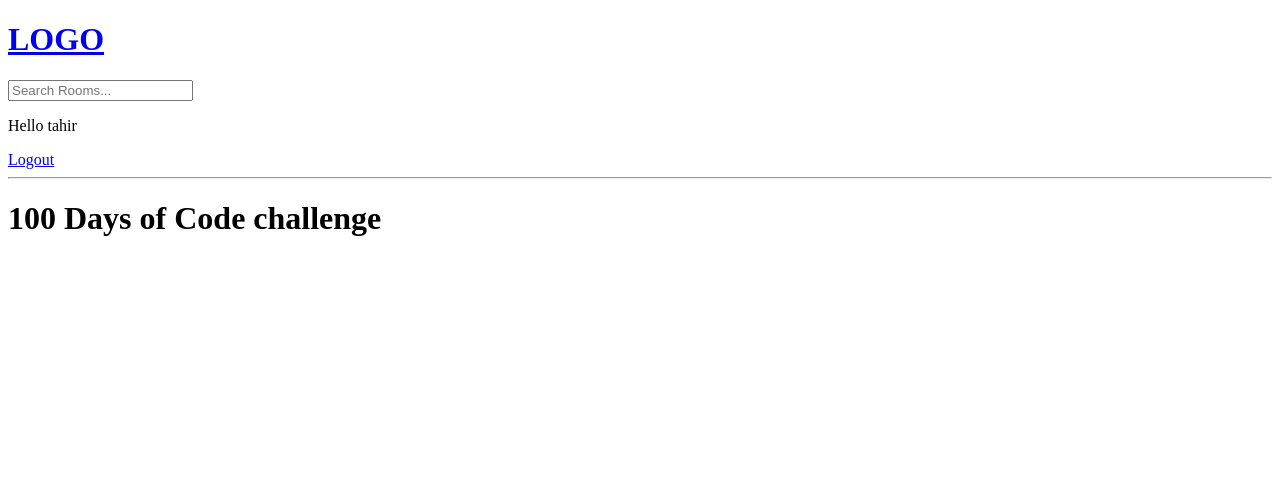
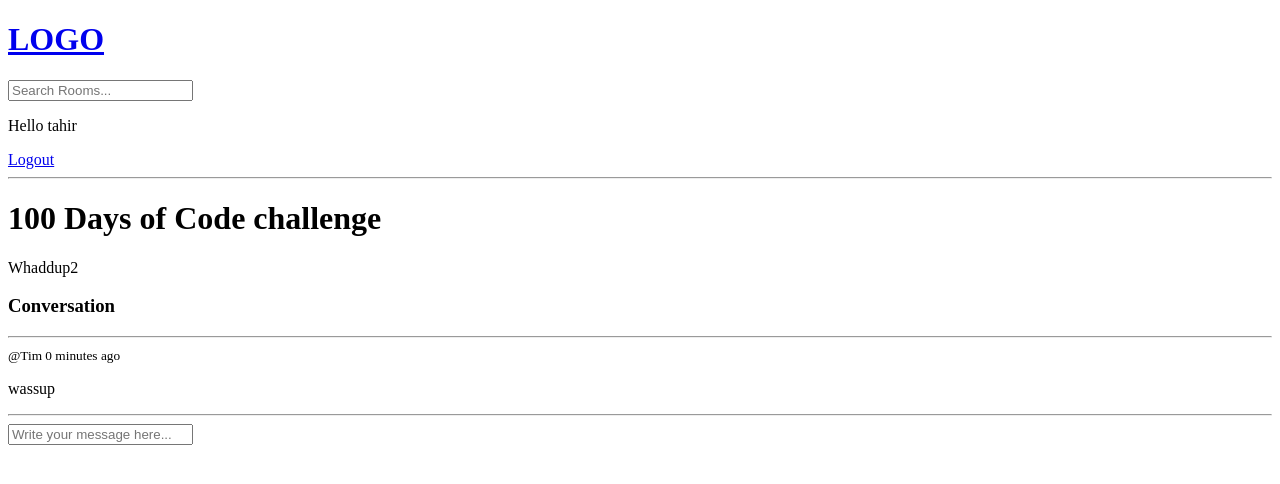
Before and after one commit to tahirkhan54321/Group-Forum-Python-Django, a Django app: page /room/2/ in a window 1280 px wide. Shown: the top 484 px of the page. Run offline with Django 5.2, Linux system fonts and the light colour scheme; a user stored in the database is signed in; data comes from the database, SQL or seed files in the repository; both versions use the stored data as it was after the commit.

Commit message:
Added post message functionality

```diff
--- a/base/templates/base/room.html
+++ b/base/templates/base/room.html
@@ -1,7 +1,27 @@
-{% extends 'main.html' %}
-
-{% block content %}
+{% extends 'main.html' %} {% block content %}
 
 <h1>{{room.name}}</h1>
 
-{% endblock %}
+<p>{{room.description}}</p>
+
+<div class="comment-wrapper">
+  <h3>Conversation</h3>
+  <hr />
+  {% for message in room_messages %}
+  <div>
+    <!-- timesince allows us to convert the the date/time to the time since -->
+    <small>@{{message.user}} {{message.created|timesince}} ago</small>
+    <p>{{message.body}}</p>
+    <hr />
+  </div>
+  {% endfor %}
+</div>
+
+{% if request.user.is_authenticated %}
+<div class="comment-form">
+  <form method="POST" action="">
+    {% csrf_token %}
+    <input type="text" name="body" placeholder="Write your message here..." />
+  </form>
+</div>
+{% endif %} {% endblock %}
--- a/base/views.py
+++ b/base/views.py
@@ -10,7 +10,7 @@ from django.db.models import Q
 from django.contrib.auth.models import User
 from django.contrib.auth import authenticate, login, logout
 from django.contrib.auth.forms import UserCreationForm
-from .models import Room, Topic
+from .models import Room, Topic, Message
 from .forms import RoomForm
 
 # Create your views here.
@@ -81,7 +81,17 @@ def home(request):
 
 def room(request, pk):
     room = Room.objects.get(id=pk)
-    context = {'room': room}
+    room_messages = room.message_set.all().order_by('-created') # give us the set of messages related to this room in descending time order
+
+    if request.method == 'POST':
+        message = Message.objects.create( # setting message object details to POST
+            user=request.user,
+            room=room,
+            body=request.POST.get('body')
+        )
+        return redirect('room', pk=room.id)
+
+    context = {'room': room, 'room_messages': room_messages}
     return render(request, 'base/room.html', context)
 
 @login_required(login_url='login')   # a decorator from the imports which restricts this page if a user is not logged in
```
Also changed, not shown: db.sqlite3.
